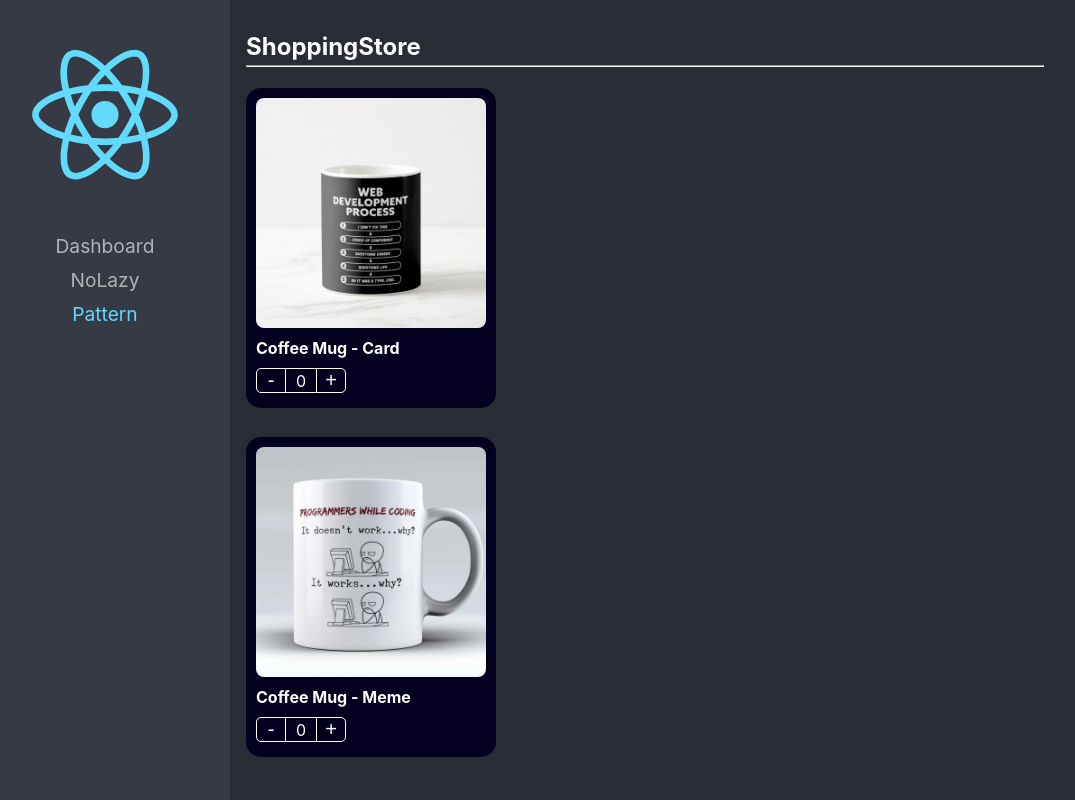
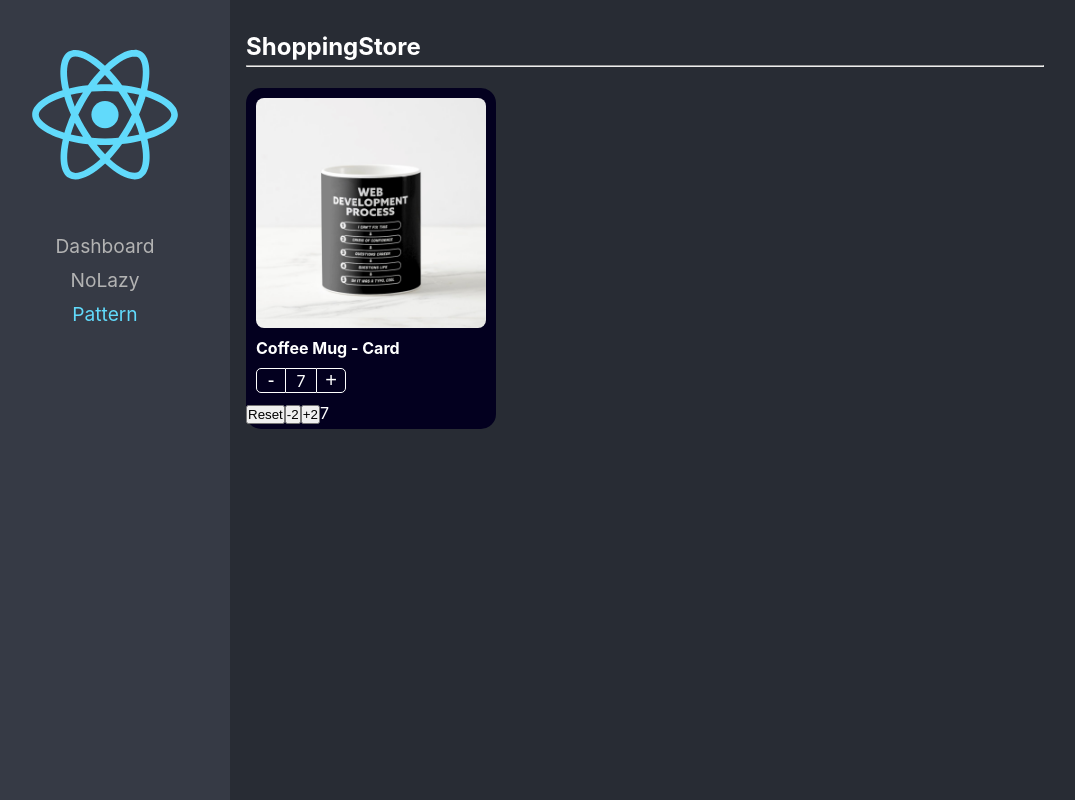
Before and after one commit to byRedHunter/curso-react-avanzado, a React (Create React App) app: page /pattern-traditional in a window 1280 px wide. Shown: the whole page, without its empty margins (20-1095 px from the left). Built offline with nearby package versions, Linux system fonts and the light colour scheme.

Commit message:
patron like formik

```diff
--- a/src/2-components-patterns/components/ProductButtons.tsx
+++ b/src/2-components-patterns/components/ProductButtons.tsx
@@ -1,4 +1,4 @@
-import { useContext, CSSProperties } from 'react'
+import { useContext, CSSProperties, useCallback } from 'react'
 import { ProductContext } from './ProductCard'
 
 import Style from '../styles/styles.module.css'
@@ -9,7 +9,12 @@
 }
 
 export const ProductButtons = ({ className, style }: Props) => {
-	const { counter, increaseBy } = useContext(ProductContext)
+	const { counter, increaseBy, maxCount } = useContext(ProductContext)
+
+	const isMaxReached = useCallback(
+		() => !!maxCount && counter === maxCount,
+		[counter, maxCount]
+	)
 
 	return (
 		<div className={`${Style.buttonsContainer} ${className}`} style={style}>
@@ -17,7 +22,11 @@
 				-
 			</button>
 			<div className={Style.countLabel}> {counter} </div>
-			<button className={Style.buttonAdd} onClick={() => increaseBy(1)}>
+			<button
+				className={`${Style.buttonAdd} ${isMaxReached() && Style.disabled}`}
+				onClick={() => increaseBy(1)}
+				disabled={isMaxReached()}
+			>
 				+
 			</button>
 		</div>
--- a/src/2-components-patterns/components/ProductCard.tsx
+++ b/src/2-components-patterns/components/ProductCard.tsx
@@ -1,20 +1,27 @@
 import { useProduct } from '../hooks/useProduct'
 
 import Style from '../styles/styles.module.css'
-import { createContext, CSSProperties, ReactElement } from 'react'
+import { createContext, CSSProperties } from 'react'
 import { ProductContextProps } from '../interfaces'
-import { Product, OnChangeArgs } from '../interfaces/index'
+import {
+	Product,
+	OnChangeArgs,
+	InitialValues,
+	ProductCardHandlers,
+} from '../interfaces/index'
 
 export const ProductContext = createContext({} as ProductContextProps)
 const { Provider } = ProductContext
 
 export interface Props {
 	product: Product
-	children?: ReactElement | ReactElement[]
+	// children?: ReactElement | ReactElement[]
+	children: (args: ProductCardHandlers) => JSX.Element
 	className?: string
 	style?: CSSProperties
 	onChange?: (args: OnChangeArgs) => void
 	value?: number
+	initialValues?: InitialValues
 }
 
 const ProductCard = ({
@@ -24,13 +31,27 @@
 	style,
 	onChange,
 	value,
+	initialValues,
 }: Props) => {
-	const { counter, increaseBy } = useProduct({ product, onChange, value })
+	const { counter, increaseBy, maxCount, isMaxCountReached, reset } =
+		useProduct({
+			product,
+			onChange,
+			value,
+			initialValues,
+		})
 
 	return (
-		<Provider value={{ counter, increaseBy, product }}>
+		<Provider value={{ counter, increaseBy, product, maxCount }}>
 			<article className={`${Style.productCard} ${className}`} style={style}>
-				{children}
+				{children({
+					count: counter,
+					isMaxCountReached,
+					maxCount: initialValues?.maxCount,
+					product,
+					increaseBy,
+					reset,
+				})}
 			</article>
 		</Provider>
 	)
--- a/src/2-components-patterns/hooks/useProduct.ts
+++ b/src/2-components-patterns/hooks/useProduct.ts
@@ -1,29 +1,57 @@
 import { useEffect, useRef, useState } from 'react'
-import { Product, OnChangeArgs } from '../interfaces/index'
+import { Product, OnChangeArgs, InitialValues } from '../interfaces/index'
 
 interface useProductArgs {
 	product: Product
 	onChange?: (args: OnChangeArgs) => void
 	value?: number
+	initialValues?: InitialValues
 }
 
 export const useProduct = ({
 	product,
 	onChange,
 	value = 0,
+	initialValues,
 }: useProductArgs) => {
-	const [counter, setCounter] = useState(value)
+	const [counter, setCounter] = useState<number>(initialValues?.count || value)
+	const isMounted = useRef(false)
 
 	const increaseBy = (value: number) => {
-		const newValue = Math.max(counter + value, 0)
+		let newValue = Math.max(counter + value, 0)
+
+		if (initialValues?.maxCount)
+			newValue = Math.min(initialValues.maxCount, newValue)
+
 		setCounter(newValue)
 
-		onChange && onChange({ product, count: newValue })
+		onChange &&
+			onChange({
+				product,
+				count: newValue,
+			})
+	}
+
+	const reset = () => {
+		setCounter(initialValues?.count || 0)
 	}
 
 	useEffect(() => {
+		if (!isMounted.current) return
+
 		setCounter(value)
 	}, [value])
 
-	return { counter, increaseBy }
+	useEffect(() => {
+		isMounted.current = true
+	}, [])
+
+	return {
+		counter,
+		isMaxCountReached:
+			!!initialValues?.count && initialValues.maxCount === counter,
+		maxCount: initialValues?.maxCount,
+		increaseBy,
+		reset,
+	}
 }
--- a/src/2-components-patterns/pages/ShoppingPage.tsx
+++ b/src/2-components-patterns/pages/ShoppingPage.tsx
@@ -6,14 +6,13 @@
 } from '../components'
 
 import { products } from '../data/products'
-import { useShoppingCart } from '../hooks/useShoppingCart'
 
 import style from '../styles/styles.module.css'
 import '../styles/custom-style.css'
 
+const product = products[0]
+
 const ShoppingPage = () => {
-	const { shoppingCart, onProductCountChange } = useShoppingCart()
-
 	return (
 		<>
 			<section className={style.wrapper}>
@@ -27,47 +26,27 @@
 						gap: '24px',
 					}}
 				>
-					{products.map((product) => (
 					<ProductCard
 						product={product}
 						className='bg-dark text-white'
-							key={product.id}
-							onChange={onProductCountChange}
-							value={shoppingCart?.[product.id]?.count || 0}
+						initialValues={{ count: 7, maxCount: 10 }}
 					>
+						{({ reset, increaseBy, isMaxCountReached, count }) => (
+							<>
 								<ProductImage className='custom-image' />
 								<ProductTitle className='text-white' />
 								<ProductButtons className='custom-buttons' />
+								<button onClick={reset}>Reset</button>
+								<button onClick={() => increaseBy(-2)}>-2</button>
+								{!isMaxCountReached && (
+									<button onClick={() => increaseBy(2)}>+2</button>
+								)}
+								<span>{count}</span>
+							</>
+						)}
 					</ProductCard>
-					))}
 				</div>
 			</section>
-
-			{shoppingCart && Object.values(shoppingCart).length && (
-				<div
-					className='shopping-cart'
-					style={{
-						display: 'flex',
-						flexDirection: 'column',
-						rowGap: '8px',
-						padding: '16px 0',
-					}}
-				>
-					{Object.values(shoppingCart).map((product) => (
-						<ProductCard
-							key={product.id}
-							product={product}
-							className='bg-dark text-white'
-							style={{ width: '80%', margin: '0 auto' }}
-							value={product.count}
-							onChange={onProductCountChange}
-						>
-							<ProductImage style={{ minHeight: 'initial' }} />
-							<ProductButtons className='custom-buttons' />
-						</ProductCard>
-					))}
-				</div>
-			)}
 		</>
 	)
 }
--- a/src/2-components-patterns/styles/styles.module.css
+++ b/src/2-components-patterns/styles/styles.module.css
@@ -68,3 +68,9 @@
 .buttonAdd:hover {
 	background-color: rgba(0, 0, 0, 0.1);
 }
+
+.disabled {
+	border-color: gray !important;
+	border-left: 1px solid white !important;
+	color: gray !important;
+}
```
Also changed, not shown: src/2-components-patterns/interfaces/index.ts (+16 -1 lines). Lines whose indentation alone changed are shown as unchanged.
